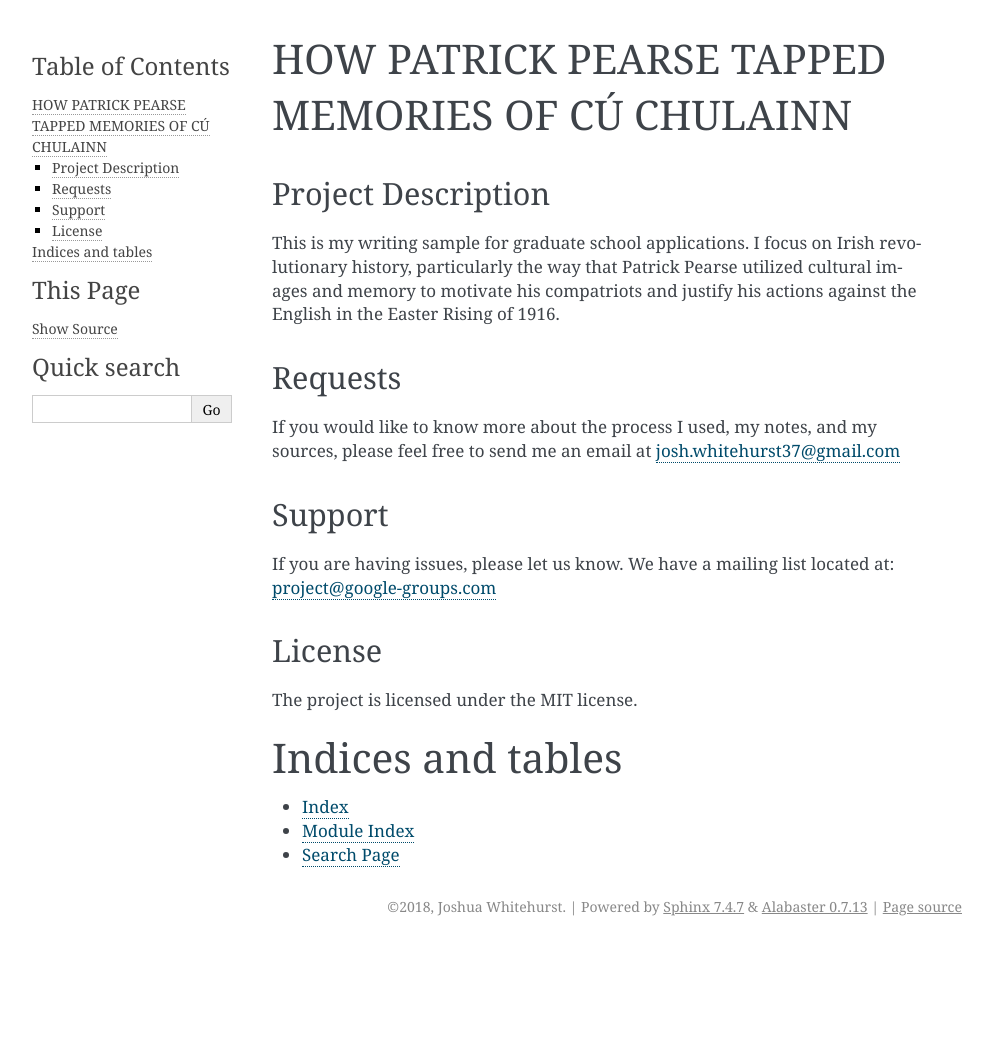
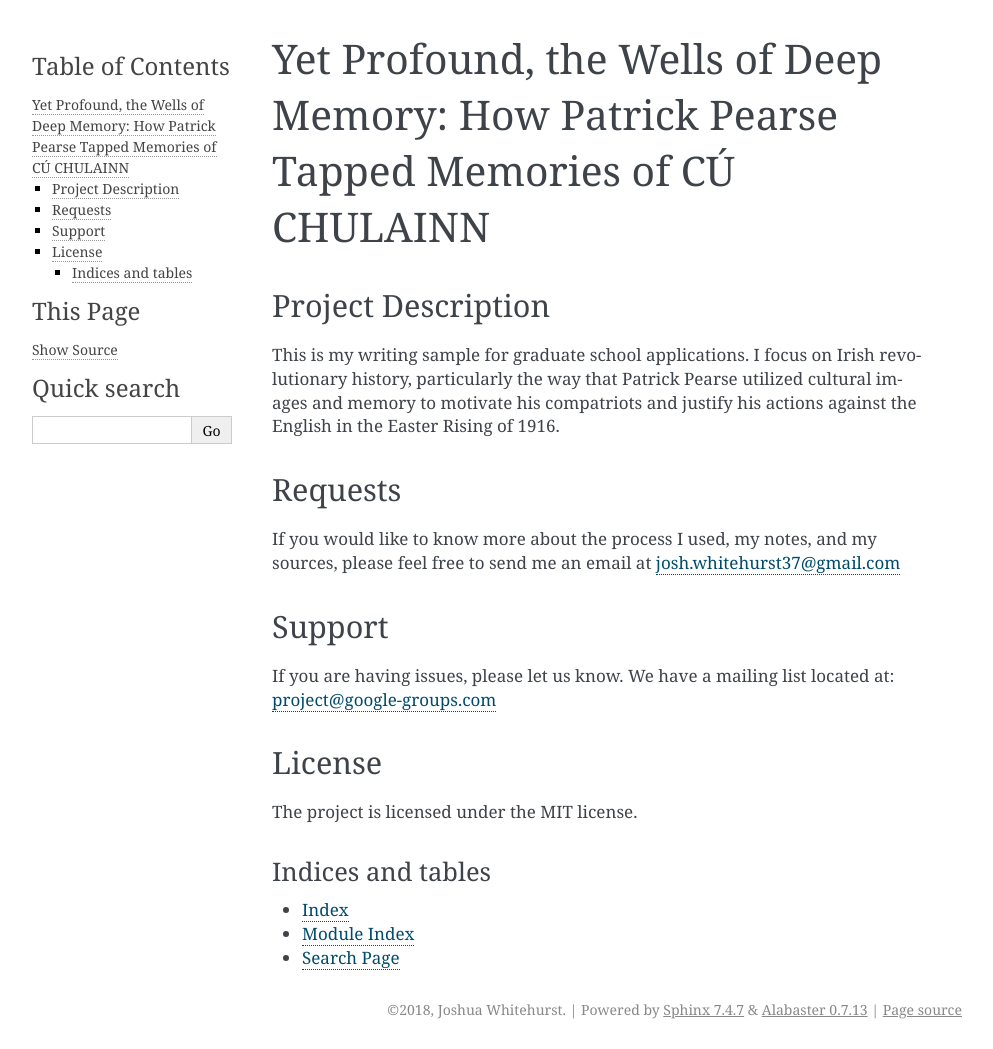
Before and after one commit to jwhitehurst37/writing_sample, a Sphinx documentation site: the page built from docs/index.rst, in a window 1280 px wide. Shown: the whole page, without its empty margins (148-1141 px from the left). Built offline with Sphinx 7.4.7, drawn with Linux system fonts in a browser that asks for light colours; before the commit the page ends 946 px from its top, so only the background shows below that.

Commit message:
add body

```diff
--- a/docs/index.rst
+++ b/docs/index.rst
@@ -3,9 +3,7 @@
    You can adapt this file completely to your liking, but it should at least
    contain the root `toctree` directive.
 ==========================================
-Yet Profound, the Wells of Deep Memory
-
-HOW PATRICK PEARSE TAPPED MEMORIES OF CÚ CHULAINN
+Yet Profound, the Wells of Deep Memory: How Patrick Pearse Tapped Memories of CÚ CHULAINN
 ==========================================
 
 Project Description
```
Also changed, not shown: 1 other file.
